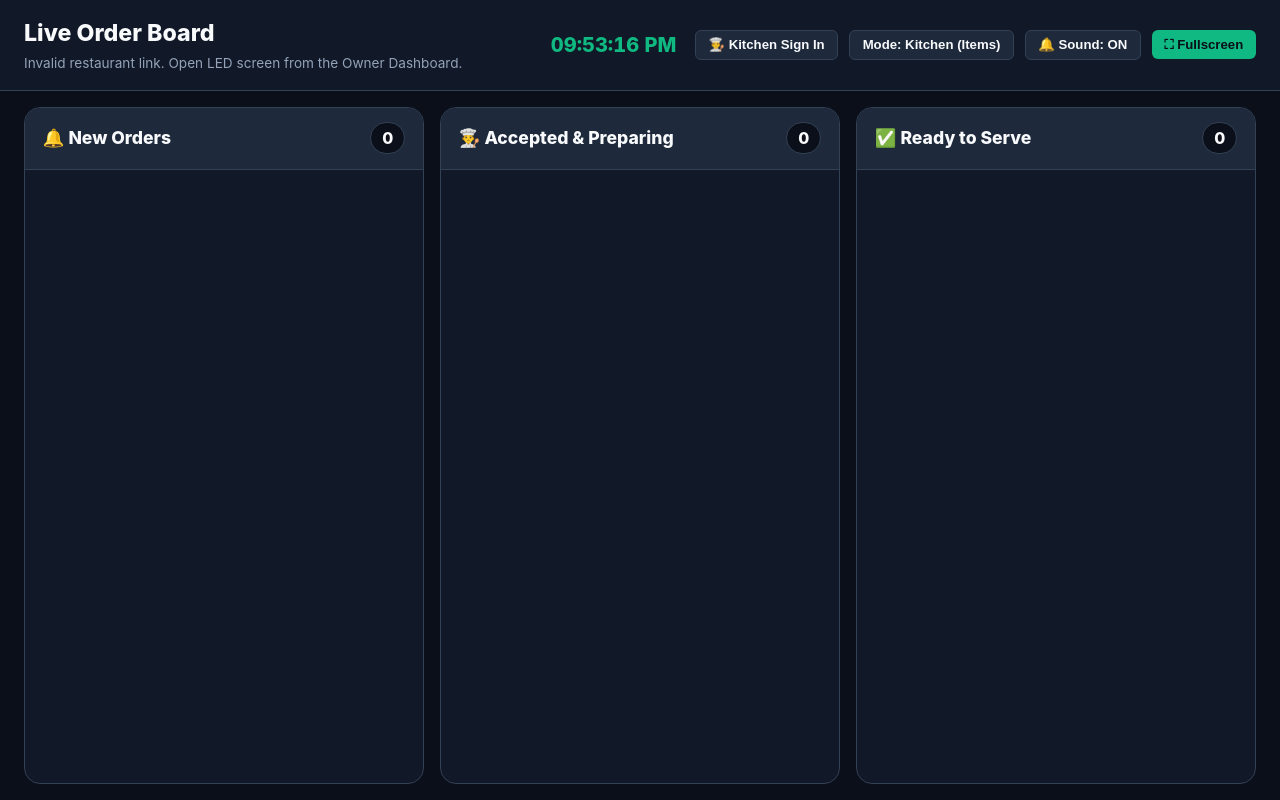
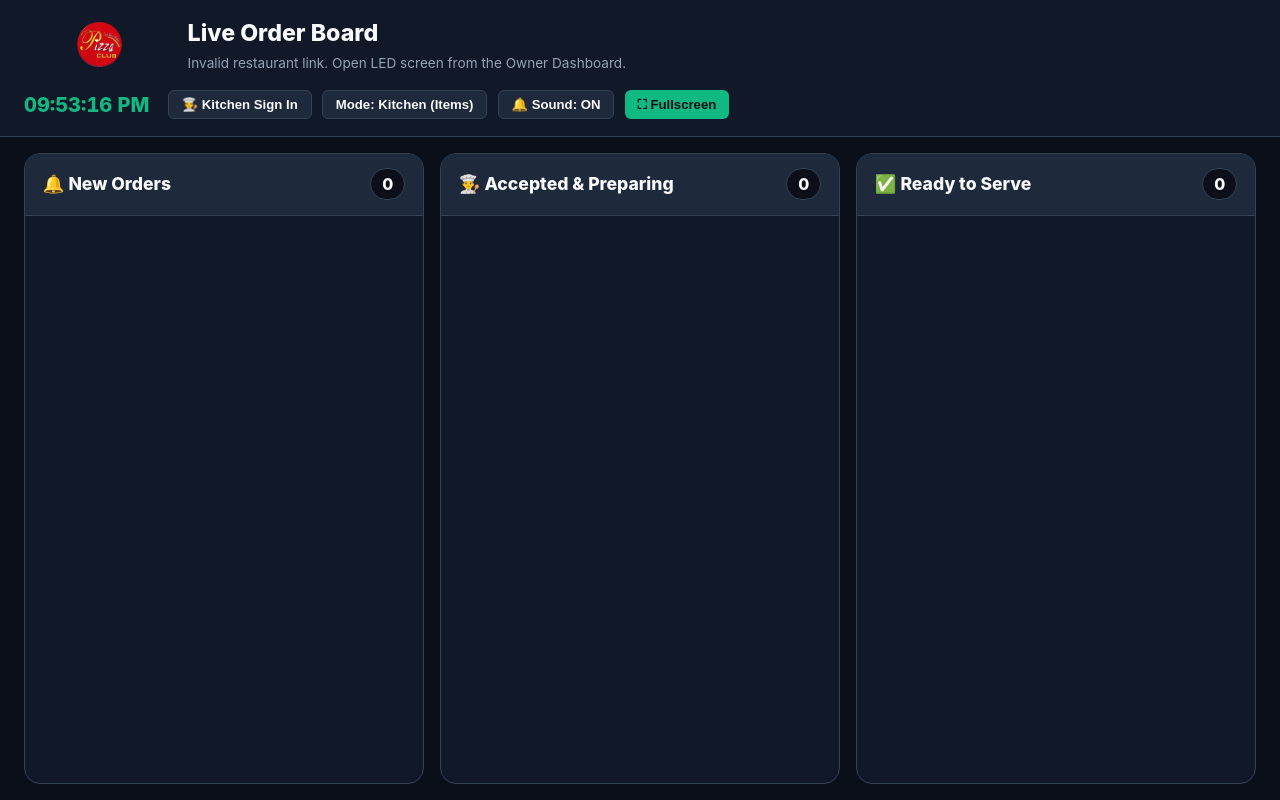
Before and after one commit to asasa0x/restaurant-money-engine, a plain HTML site: page frontend/led.html in a window 1280 px wide. Drawn offline with Linux system fonts and the light colour scheme.

Commit message:
feat: set circular Pizza Club logo across main dashboard, customer order, and led screens

```diff
--- a/frontend/led.html
+++ b/frontend/led.html
@@ -11,9 +11,12 @@
 <body class="led-body">
 
   <header class="led-header">
-    <div>
-      <h1 id="led-restaurant-name">Live Order Board</h1>
-      <p class="led-sub" id="led-sync-status">Connecting to live kitchen feed…</p>
+    <div style="display: flex; align-items: center; gap: 0.85rem;">
+      <img src="assets/logo.png" alt="Pizza Club Logo" class="navbar-logo">
+      <div>
+        <h1 id="led-restaurant-name">Live Order Board</h1>
+        <p class="led-sub" id="led-sync-status">Connecting to live kitchen feed…</p>
+      </div>
     </div>
     <div class="led-controls">
       <span id="led-clock" class="led-clock">--:--:--</span>
```
Also changed, not shown: frontend/index.html (+1 -1 lines), frontend/order.html (+4 -1 lines), frontend/assets/logo.png (added).
